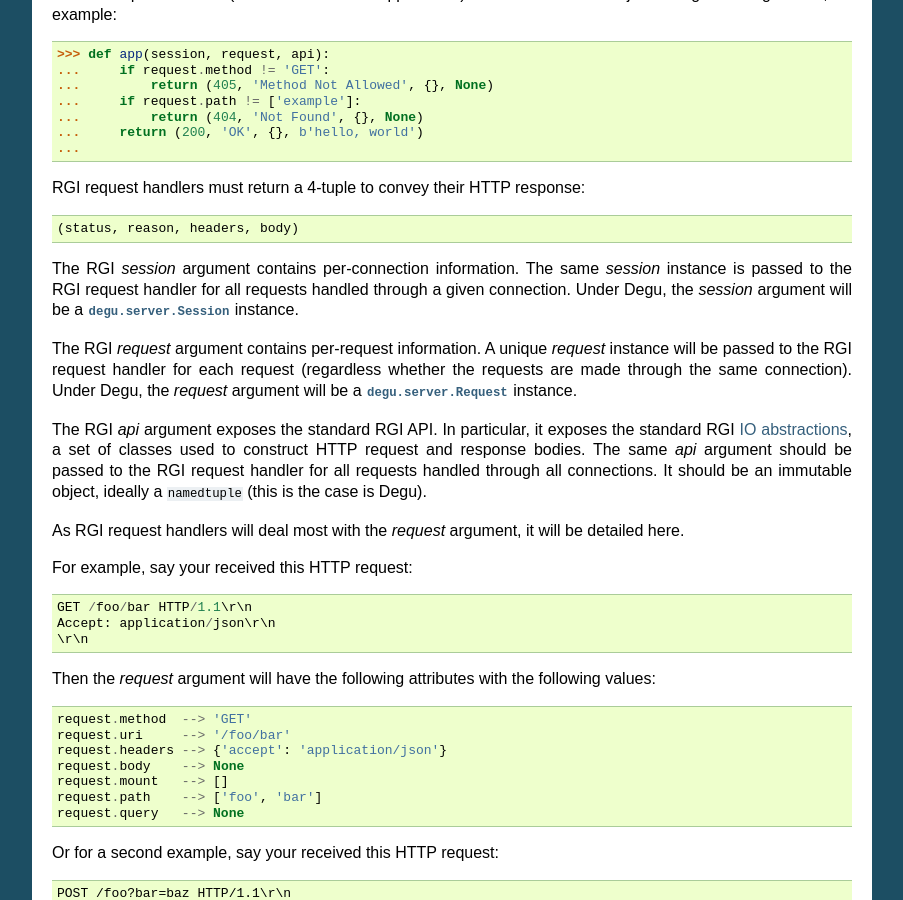
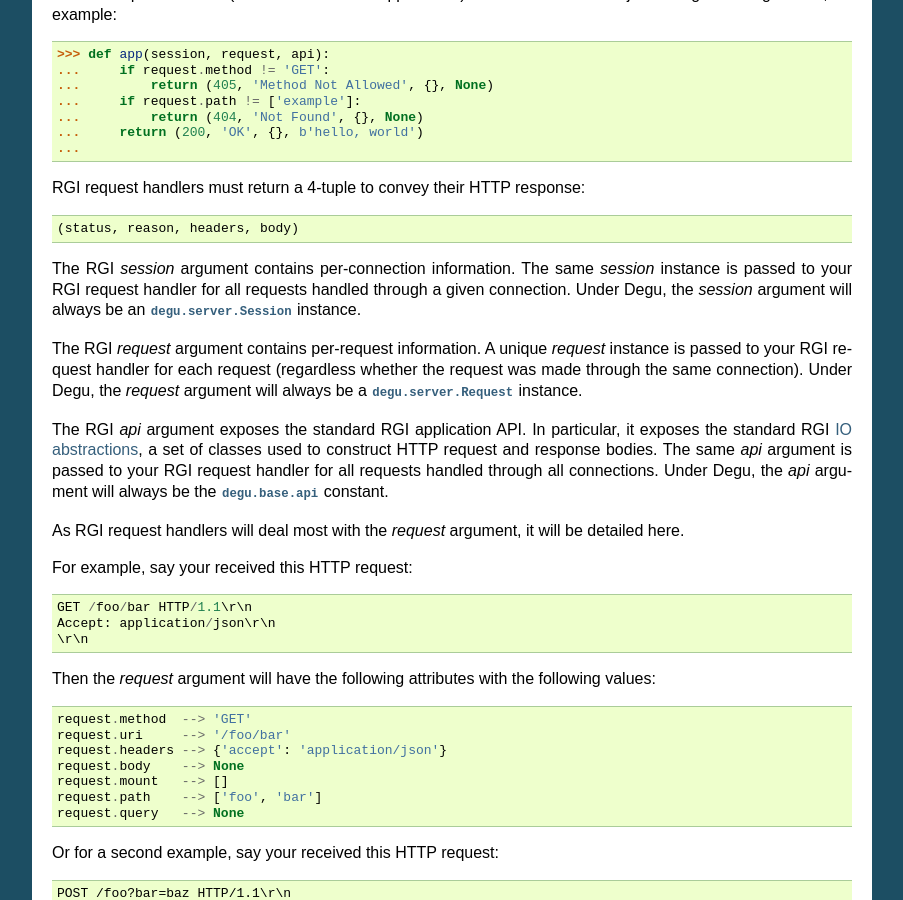
Before and after one commit to json420/degu, a Sphinx documentation site: the page built from doc/tutorial.rst, in a window 1280 px wide and 900 px high, scrolled down 4621 px. Shown: the whole window, without its empty margins (198-1101 px from the left). Built offline with Sphinx 7.4.7, drawn with Linux system fonts in a browser that asks for light colours; some of the changed text lies outside the part shown.

Commit message:
Sundy updates to tutorial.rst to reflect changes

```diff
--- a/doc/tutorial.rst
+++ b/doc/tutorial.rst
@@ -54,7 +54,7 @@
 Here's a minimal Degu server application, implemented according to the
 :doc:`rgi`:
 
->>> def example_app(session, request, bodies):
+>>> def example_app(session, request, api):
 ...     return (200, 'OK', {'x-msg': 'hello, world'}, None)
 ...
 
@@ -125,7 +125,7 @@
 ...     def __init__(self, client):
 ...         self.client = client
 ...
-...     def __call__(self, session, request, bodies):
+...     def __call__(self, session, request, api):
 ...         conn = session.store.get('conn')
 ...         if conn is None:
 ...             conn = self.client.connect()
@@ -299,21 +299,21 @@
     (status, reason, headers, body)
 
 The RGI *session* argument contains per-connection information.  The same
-*session* instance is passed to the RGI request handler for all requests handled
-through a given connection.  Under Degu, the *session* argument will be a
-:class:`degu.server.Session` instance.
+*session* instance is passed to your RGI request handler for all requests
+handled through a given connection.  Under Degu, the *session* argument will
+always be an :class:`degu.server.Session` instance.
 
 The RGI *request* argument contains per-request information.  A unique *request*
-instance will be passed to the RGI request handler for each request (regardless
-whether the requests are made through the same connection).  Under Degu, the
-*request* argument will be a :class:`degu.server.Request` instance.
+instance is passed to your RGI request handler for each request (regardless
+whether the request was made through the same connection).  Under Degu, the
+*request* argument will always be a :class:`degu.server.Request` instance.
 
-The RGI *api* argument exposes the standard RGI API.  In particular, it exposes
-the standard RGI :ref:`io-abstractions`, a set of classes used to construct
-HTTP request and response bodies.  The same *api* argument should be passed to
-the RGI request handler for all requests handled through all connections.  It
-should be an immutable object, ideally a ``namedtuple`` (this is the case is
-Degu).
+The RGI *api* argument exposes the standard RGI application API.  In particular,
+it exposes the standard RGI :ref:`io-abstractions`, a set of classes used to
+construct HTTP request and response bodies.  The same *api* argument is passed
+to your RGI request handler for all requests handled through all connections.
+Under Degu, the *api* argument will always be the :data:`degu.base.api`
+constant.
 
 As RGI request handlers will deal most with the *request* argument, it will
 be detailed here.
@@ -400,6 +400,10 @@
 
     *   :class:`degu.server.Request`
 
+    *   :class:`degu.base.API`
+
+    *   :data:`degu.base.api`
+
 
 
 .. _io-abstractions:
@@ -483,13 +487,13 @@
 
 For example, say we have these two RGI leaf applications:
 
->>> def foo_app(session, request, bodies):
+>>> def foo_app(session, request, api):
 ...     assert request.mount == ['foo']
 ...     if request.path != []:
 ...         return (404, 'Not Found Foo', {}, None)
 ...     return (200, 'OK', {}, b'FOO this')
 ...
->>> def bar_app(session, request, bodies):
+>>> def bar_app(session, request, api):
 ...     assert request.mount == ['bar']
 ...     if request.path != []:
 ...         return (404, 'Not Found Bar', {}, None)
@@ -498,16 +502,16 @@
 
 And this RGI middleware, which will be our root application:
 
->>> def root_app(session, request, bodies):
+>>> def root_app(session, request, api):
 ...     if request.method != 'GET':
 ...         return (405, 'Method Not Allowed', {}, None)
 ...     if request.path == []:
 ...         return (200, 'OK', {}, b'ROOT here')
 ...     next = request.shift_path()
 ...     if next == 'foo':
-...         return foo_app(session, request, bodies)
+...         return foo_app(session, request, api)
 ...     if next == 'bar':
-...         return bar_app(session, request, bodies)
+...         return bar_app(session, request, api)
 ...     return (404, 'Not Found', {}, None)
 ...
 
@@ -633,7 +637,7 @@
 Let's put all this together in a live example.  First we'll define our server
 application:
 
->>> def range_app(session, request, bodies):
+>>> def range_app(session, request, api):
 ...     if request.path != ['example']:
 ...         return (404, 'Not Found', {}, None)
 ...     if request.method not in {'GET', 'HEAD'}:
@@ -770,7 +774,7 @@
 chunked transfer encoding if we ``POST /chunked``, and that will return a body
 with a content-length if we ``POST /length``:
 
->>> def rgi_io_app(session, request, bodies):
+>>> def rgi_io_app(session, request, api):
 ...     if request.path not in (['length'], ['chunked']):
 ...         return (404, 'Not Found', {}, None)
 ...     if request.method != 'POST':
@@ -779,9 +783,9 @@
 ...         return (400, 'Bad Request', {}, None)
 ...     echo = request.body.read()  # Body/ChunkedBody agnostic
 ...     if request.path[0] == 'chunked':
-...         body = bodies.ChunkedBodyIter(chunked_response_body(echo))
+...         body = api.ChunkedBodyIter(chunked_response_body(echo))
 ...     else:
-...         body = bodies.BodyIter(response_body(echo), len(echo) + 17)
+...         body = api.BodyIter(response_body(echo), len(echo) + 17)
 ...     return (200, 'OK', {}, body)
 ...
 
@@ -879,8 +883,7 @@
 To use this generator as our request body, we need to wrap it in a
 :class:`degu.base.ChunkedBodyIter`, like this:
 
->>> from degu.base import bodies
->>> body = bodies.ChunkedBodyIter(chunked_request_body())
+>>> body = conn.api.ChunkedBodyIter(chunked_request_body())
 
 And then if we ``POST /chunked``:
 
@@ -890,7 +893,7 @@
 
 Or if we ``POST /length``:
 
->>> body = bodies.ChunkedBodyIter(chunked_request_body())
+>>> body = conn.api.ChunkedBodyIter(chunked_request_body())
 >>> response = conn.request('POST', '/length', {}, body)
 >>> response.body.read()
 b'All your *something else* are belong to us'
```
